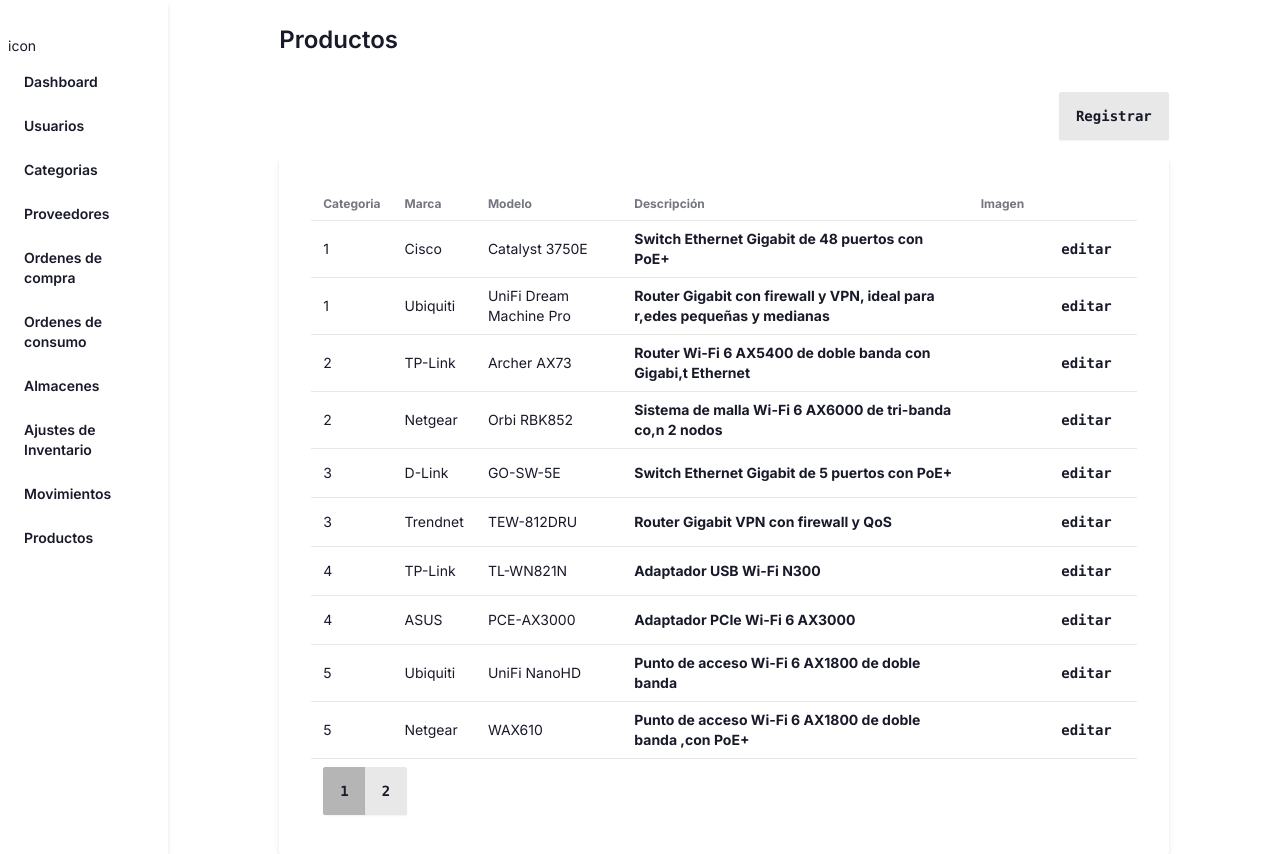
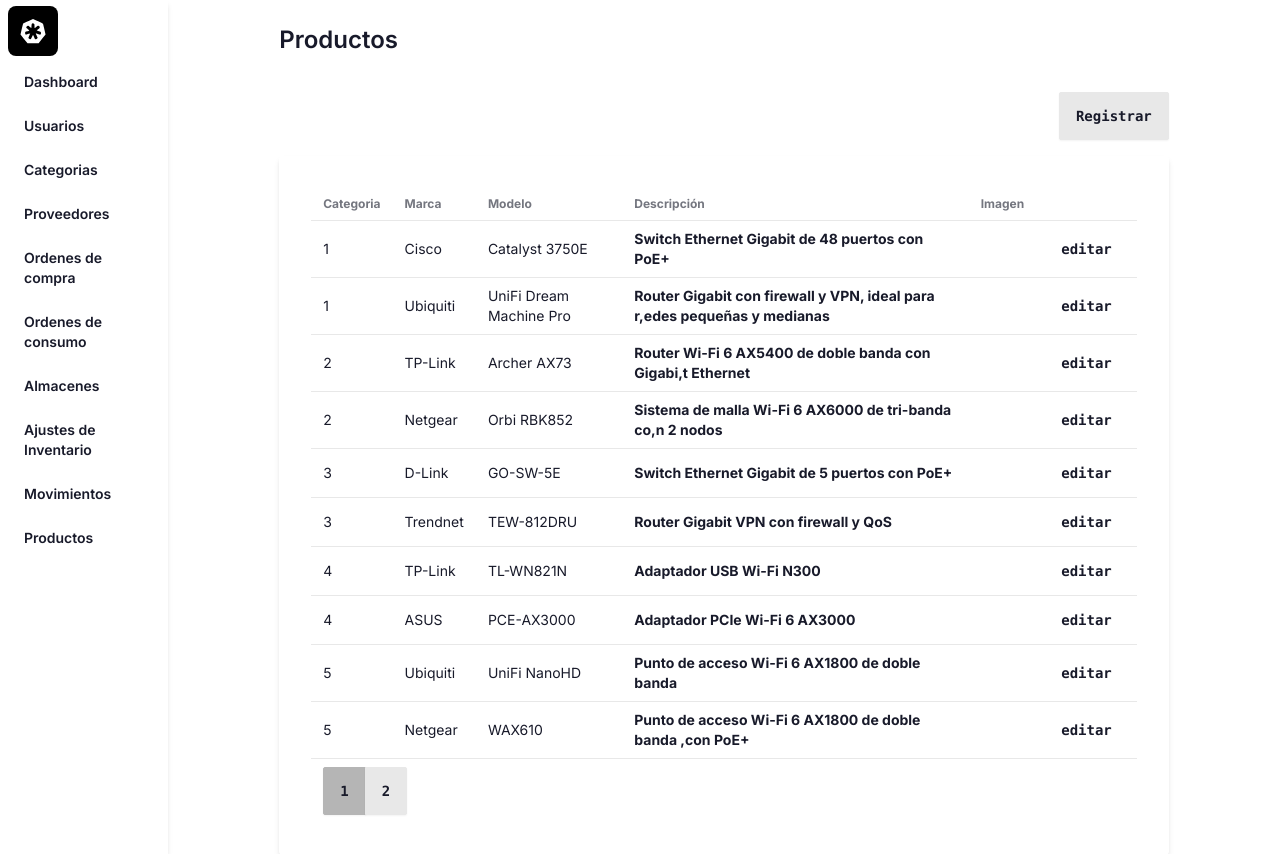
Before and after one commit to gusaln/stockbrain, a Next.js app: page /productos in a window 1280 px wide. Built offline with nearby package versions, Linux system fonts and the light colour scheme.

Commit message:
fix: fixing little something

```diff
--- a/src/app/layout.tsx
+++ b/src/app/layout.tsx
@@ -3,6 +3,7 @@
 import "./globals.css";
 import Link from "next/link";
 import Providers from "./providers";
+import Image from "next/image";
 
 const inter = Inter({ subsets: ["latin"] });
 
@@ -62,7 +63,13 @@
         <nav className="w-full h-full shadow-md flex flex-col justify-start">
             <div className="w-full h-16 flex items-end">
                 <Link className="flex w-full p-2 rounded-md text-sm" href="">
-                    icon
+                    <Image
+                        alt="icon"
+                        src="/Lida-Logo.svg"
+                        width={50}
+                        height={50}
+                        className="rounded-lg"
+                    />
                 </Link>
             </div>
 
--- a/src/app/productos/ProductosTable.tsx
+++ b/src/app/productos/ProductosTable.tsx
@@ -4,7 +4,6 @@
 import { Producto } from "@/lib/queries";
 import { PaginatedResponse } from "@/utils";
 import { useQuery } from "@tanstack/react-query";
-import { useState } from "react";
 
 export function ProductosTable(){
     const { page, setPage, limit, setLimit } = usePagination();
--- a/src/app/productos/page.tsx
+++ b/src/app/productos/page.tsx
@@ -11,7 +11,9 @@
         >
             <section className="card w-full shadow-md">
                 <div className="card-body">
-                    <ProductosTable />
+                    <div className="flex justify-center">
+                        <ProductosTable />
+                    </div>
                 </div>
             </section>
         </ResponsiveLayout>
```
Also changed, not shown: public/Lida-Logo.svg (added).
